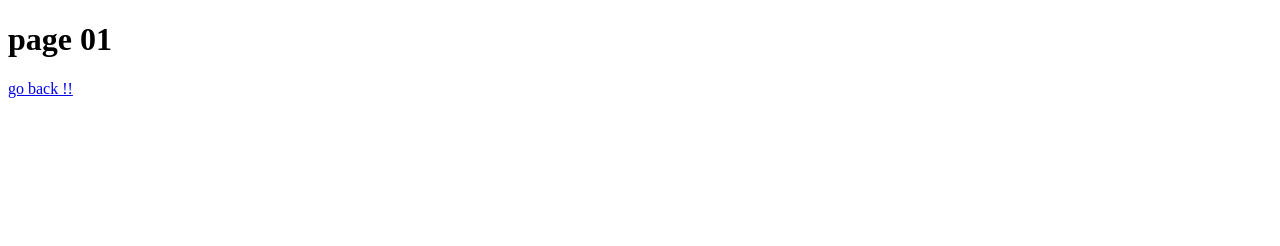
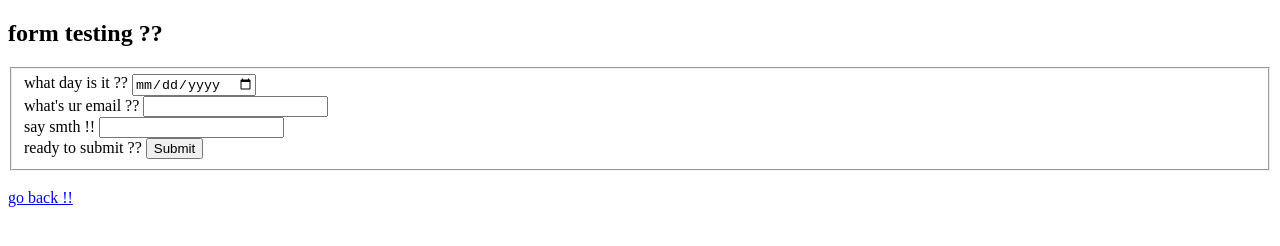
Before and after one commit to heypwris/web-sandbox, a plain HTML site: page sub-pages/page01.html in a window 1280 px wide. Drawn offline with Linux system fonts and the light colour scheme.

Commit message:
Form work !!

```diff
--- a/sub-pages/page01.html
+++ b/sub-pages/page01.html
@@ -2,10 +2,37 @@
 <html>
     <head>
         <meta charset="utf-8">
-        <title>page 01</title>
+        <link rel="stylesheet" href="../style.css">
+        <script src="../script.js"></script>
+        <title>form testing</title>
     </head>
     <body>
-        <h1>page 01</h1>
+        <section>
+            <h1>form testing ??</h1>
+            <fieldset>
+                <form method = "POST" target="_blank">
+                    <label for = "date">what day is it ?? </label>
+                    <input type = "date" name = "date">
+
+                    <br />
+                    <label for = "email">what's ur email ?? </label>
+                    <input type = "email" name="email">
+
+                    <br />
+                    <label for = "text">say smth !! </label>
+                    <input type="text" name = "text">
+
+                    <br />
+                    <label for = "submit">ready to submit ?? </label>
+                    <input type = "submit" name = "submit">
+
+                    <br/>
+                    <label for = ""></label>
+                </form>
+            </fieldset>
+        </section>
+
+        <br />
         <a href="../index.html">go back !!</a>
     </body>
 </html>
```
Also changed, not shown: index.html (+2 -2 lines).
